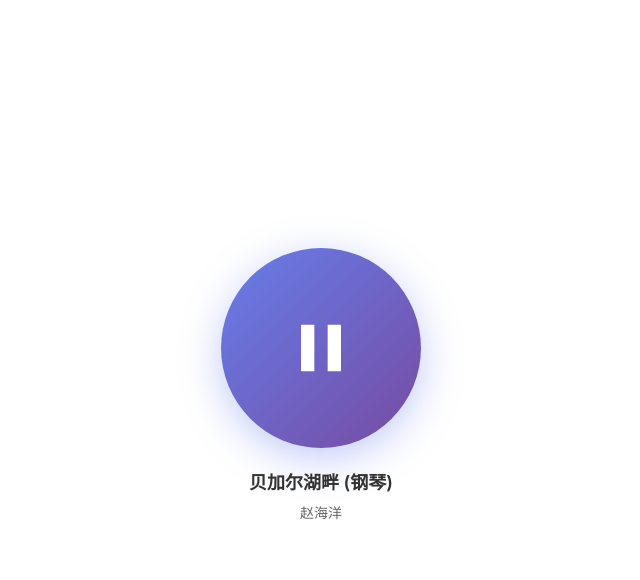
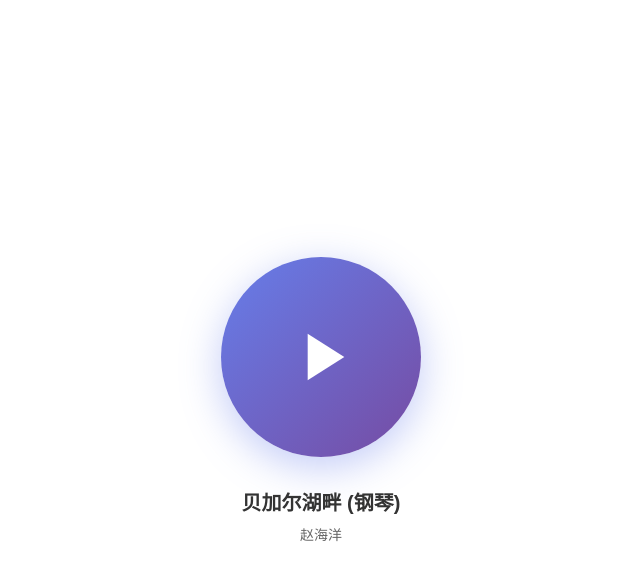
Before and after one commit to hh24562/miniature-fishstick, a plain HTML site: page index.html in a window 1280 px wide. Both pictures are taken after a click on the button 640 px from the left and 348 px from the top of the page. Shown: the whole page, without its empty margins (319-959 px from the left). Drawn offline with Linux system fonts and the light colour scheme.

Commit message:
Update index.html

```diff
--- a/index.html
+++ b/index.html
@@ -5,12 +5,6 @@
     <meta name="viewport" content="width=device-width, initial-scale=1.0">
     <title>音乐播放器</title>
     <style>
-        * {
-            margin: 0;
-            padding: 0;
-            box-sizing: border-box;
-        }
-
         body {
             min-height: 100vh;
             display: flex;
@@ -18,12 +12,8 @@
             justify-content: center;
             align-items: center;
             background: #ffffff;
-            font-family: -apple-system, BlinkMacSystemFont, 'Segoe UI', sans-serif;
-        }
-
-        .player-container {
-            text-align: center;
-            margin-bottom: 30px;
+            margin: 0;
+            font-family: Arial, sans-serif;
         }
 
         .play-button {
@@ -38,32 +28,23 @@
             display: flex;
             justify-content: center;
             align-items: center;
-            margin-bottom: 20px;
+            margin-bottom: 30px;
         }
 
         .play-button:hover {
             transform: scale(1.05);
-            box-shadow: 0 15px 50px rgba(102, 126, 234, 0.5);
-        }
-
-        .play-button:active {
-            transform: scale(0.98);
-        }
-
-        .play-icon {
-            width: 80px;
-            height: 80px;
-            fill: white;
         }
 
         .music-info {
             font-size: 18px;
             color: #333;
+            text-align: center;
         }
 
         .music-title {
             font-weight: 600;
             margin-bottom: 8px;
+            font-size: 20px;
         }
 
         .music-artist {
@@ -73,69 +54,26 @@
     </style>
 </head>
 <body>
-    <div class="player-container">
-        <button class="play-button" id="playButton">
-            <svg class="play-icon" viewBox="0 0 24 24">
+    <button class="play-button" onclick="playMusic()">
+        <svg width="80" height="80" viewBox="0 0 24 24" fill="white">
             <path d="M8 5v14l11-7z"/>
         </svg>
     </button>
+
     <div class="music-info">
         <div class="music-title">贝加尔湖畔 (钢琴)</div>
         <div class="music-artist">赵海洋</div>
     </div>
-    </div>
 
-    <!-- 直接用 audio 标签 -->
     <audio id="audioPlayer">
         <source src="beijiaer.mp3" type="audio/mpeg">
-        您的浏览器不支持音频播放。
     </audio>
 
     <script>
-        const audioPlayer = document.getElementById('audioPlayer');
-        const playButton = document.getElementById('playButton');
-        let isPlaying = false;
-
-        console.log('页面加载完成');
-        console.log('audioPlayer:', audioPlayer);
-        console.log('playButton:', playButton);
-
-        playButton.addEventListener('click', function() {
-            console.log('播放按钮被点击，isPlaying:', isPlaying);
-
-            if (isPlaying) {
-                console.log('暂停播放');
-                audioPlayer.pause();
-                playButton.querySelector('svg').innerHTML = '<path d="M8 5v14l11-7z"/>';
-                isPlaying = false;
-            } else {
-                console.log('开始播放');
-                const playPromise = audioPlayer.play();
-
-                if (playPromise !== undefined) {
-                    playPromise.then(() => {
-                        console.log('播放成功');
-                        playButton.querySelector('svg').innerHTML = '<path d="M6 19h4V5H6v14zm8-14v14h4V5h-4z"/>';
-                        isPlaying = true;
-                    }).catch(error => {
-                        console.error('播放失败:', error);
-                        alert('播放失败: ' + error.message);
-                    });
+        function playMusic() {
+            const audio = document.getElementById('audioPlayer');
+            audio.play();
         }
-            }
-        });
-
-        // 音频加载事件
-        audioPlayer.addEventListener('canplay', function() {
-            console.log('音频已加载，可以播放');
-        });
-
-        audioPlayer.addEventListener('error', function() {
-            console.error('音频加载失败');
-            alert('音频文件加载失败，请检查 beijiaer.mp3 是否存在');
-        });
-
-        console.log('音频源:', audioPlayer.querySelector('source').src);
     </script>
 </body>
 </html>
```
Lines whose indentation alone changed are shown as unchanged.
